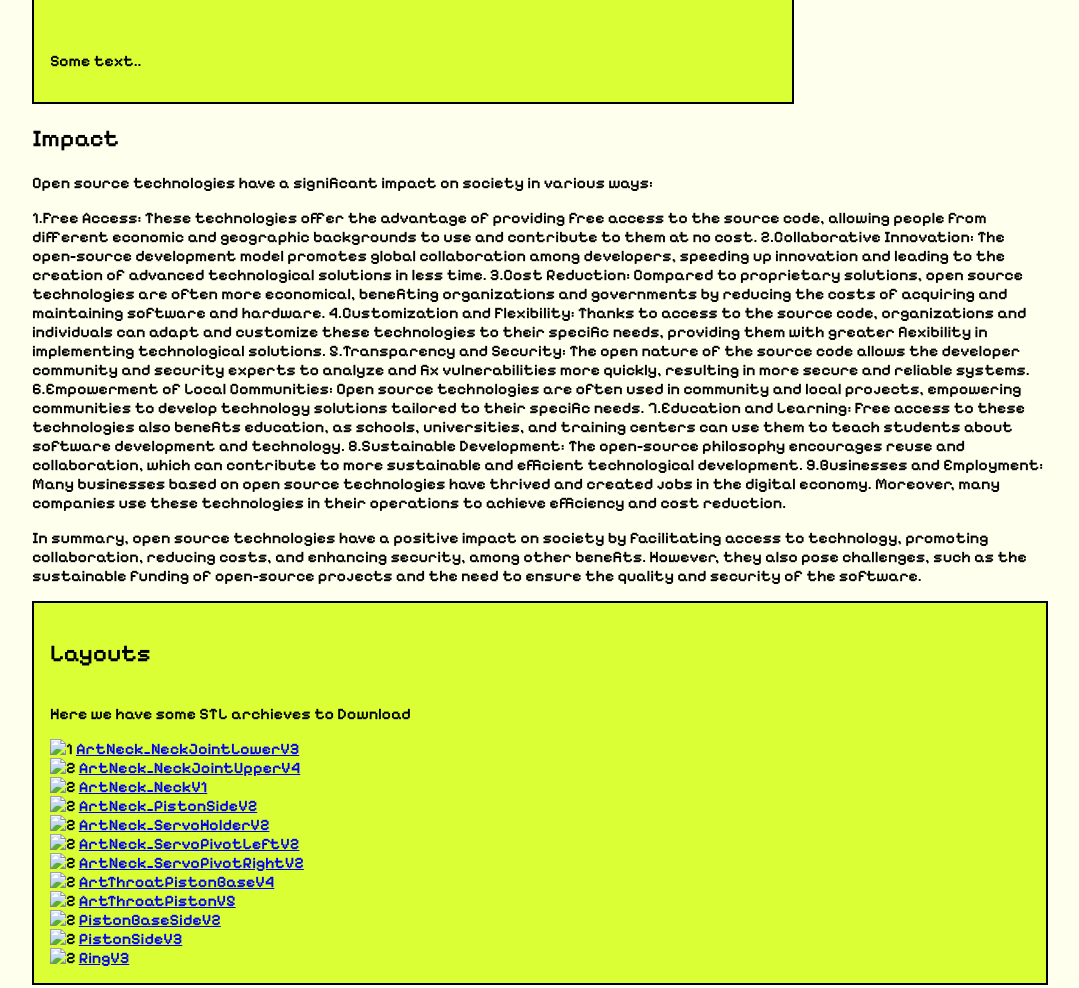
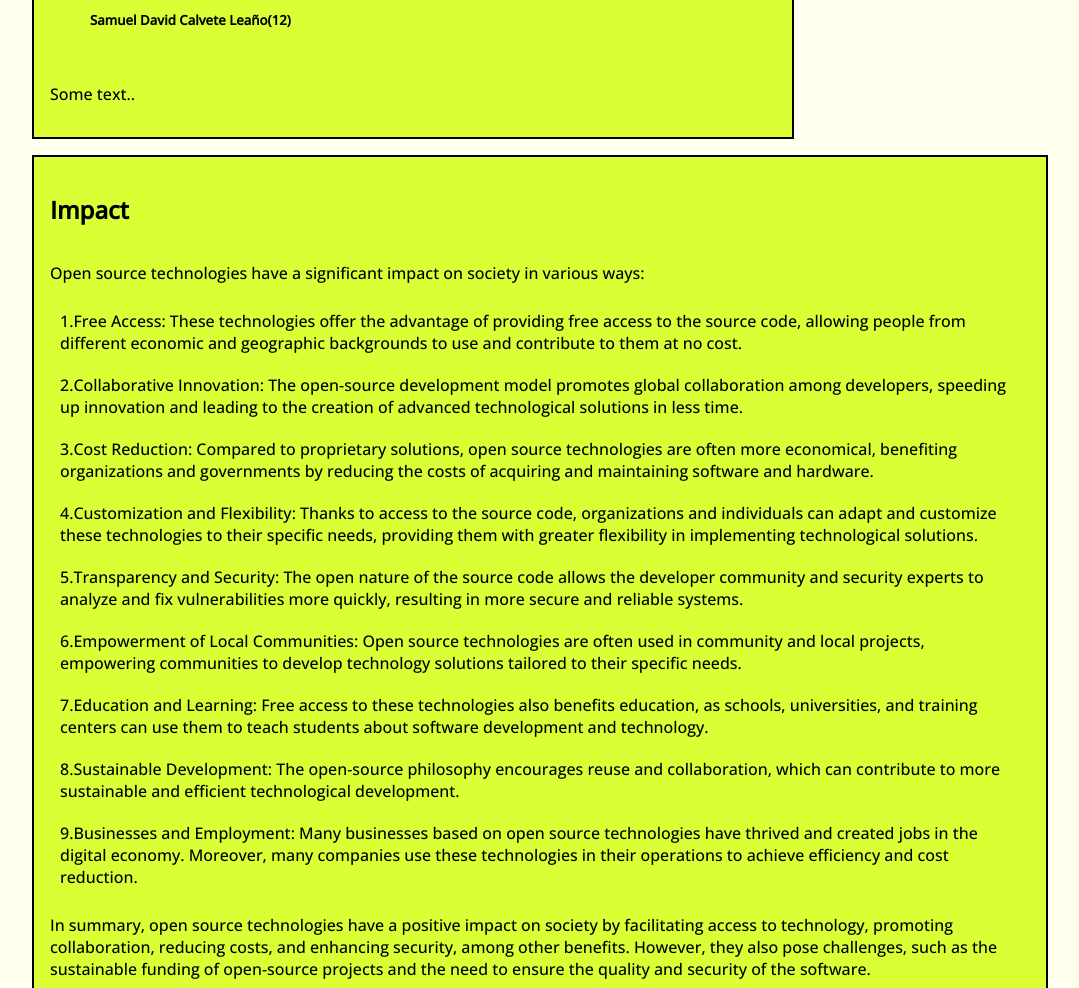
Before and after one commit to Juan-devstar/NASA, a plain HTML site: page index.html in a window 1280 px wide. Shown: the part 5514-6502 px from the top of the page, without its empty margins (200-1279 px from the left). Drawn offline with nearby package versions, Linux system fonts and the light colour scheme; a script that the page names is missing; a web font is replaced by a local one.

Commit message:
Update styles.css

```diff
--- a/styles.css
+++ b/styles.css
@@ -1,8 +1,5 @@
-@import url('https://fonts.googleapis.com/css2?family=Caprasimo&family=Oswald:wght@600&family=Pixelify+Sans:wght@600&display=swap');
-
-*{
-    transition: all 0.5s;
-}
+@import url('https://fonts.googleapis.com/css2?family=Open+Sans:wght@500&display=swap');
+@import url('https://fonts.googleapis.com/css2?family=Pixelify+Sans&display=swap');
 
 html{
     scroll-behavior: smooth;
@@ -18,9 +15,8 @@ html{
   }
   * {
     box-sizing: border-box;
-    font-family: 'Caprasimo', cursive;
-    font-family: 'Oswald', sans-serif;
-    font-family: 'Pixelify Sans', cursive;
+    font-family: 'Open Sans', sans-serif;
+    transition: all 0.5s;
   }
 
   body {
@@ -144,6 +140,43 @@ html{
     margin-top: 1rem;
   }
 
+  .blog-card2 {
+    border: var(--bdr2);
+    background-color: #daff35;
+    padding: 1rem;
+    margin-top: 1rem;
+    display: flex;
+    flex-direction: column;
+  }
+
+  .pad{
+    padding: 10px;
+  }
+
+  .stl{
+    text-decoration: none;
+    color: #160165;
+    cursor: pointer;
+    font-family: 'Pixelify Sans', cursive;
+    font-size: xx-large;
+  }
+
+  #parraf{
+    font-size: xx-large;
+  }
+
+  .img-border{
+    display: flex;
+    justify-content: flex-start;
+    align-items: center;
+  }
+
+  .border-rad{
+    width: 200px;
+    border-radius: 20px;
+    margin: 20px;
+  }
+
   .blog-fake-img1 {
     border: var(--bdr1);
     background-color: #daff35;
```
